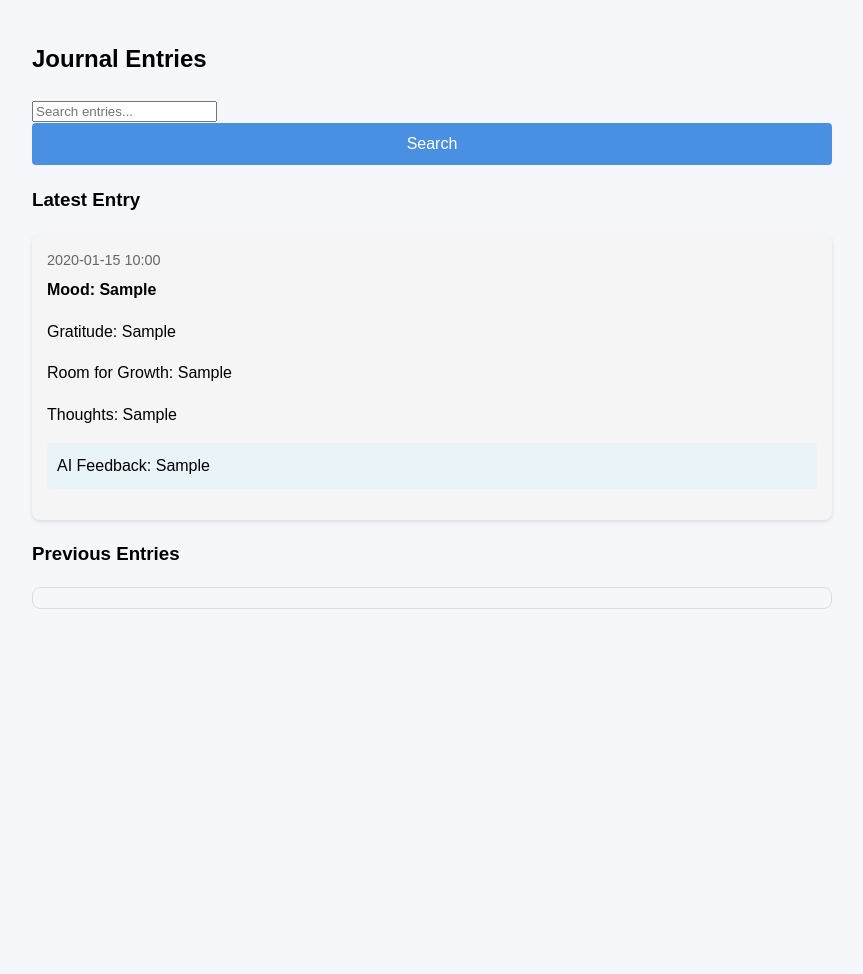
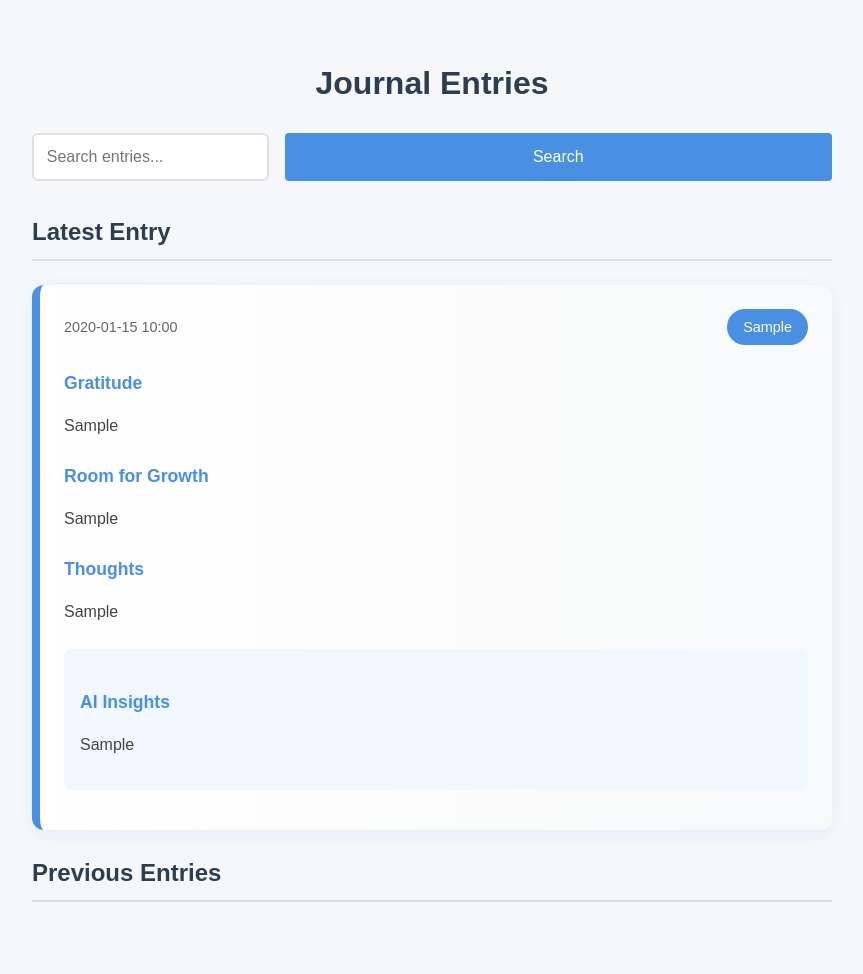
Before and after one commit to rockero241/journal_v01, a Flask app: page /entries in a window 1280 px wide. Shown: the part 100-1074 px from the top of the page, without its empty margins (208-1071 px from the left). Before the commit the page ends 709 px from the top, so only its background shows below. Run offline with Flask 3, Linux system fonts and the light colour scheme; a user stored in the database is signed in; tables that the repository leaves empty hold one stand-in row (values such as "Sample post").

Commit message:
Made some progress on the UI for past entries

```diff
--- a/app/static/css/journal.css
+++ b/app/static/css/journal.css
@@ -74,3 +74,135 @@ button[type="submit"] {
 button[type="submit"]:hover {
     background-color: #357ABD;
 }
+
+
+/* Entry List Styles */
+.entries-container {
+    max-width: 800px;
+    margin: 0 auto;
+    padding: 2rem;
+}
+
+.page-title {
+    color: #2c3e50;
+    margin-bottom: 1.5rem;
+    font-size: 2rem;
+    text-align: center;
+}
+
+.search-section {
+    margin-bottom: 2rem;
+}
+
+.search-form {
+    display: flex;
+    gap: 1rem;
+    justify-content: center;
+}
+
+.search-form input {
+    padding: 0.8rem;
+    border: 2px solid #e0e0e0;
+    border-radius: 6px;
+    width: 300px;
+    font-size: 1rem;
+}
+
+.search-button {
+    background: #4a90e2;
+    color: white;
+    border: none;
+    padding: 0.8rem 1.5rem;
+    border-radius: 6px;
+    cursor: pointer;
+    font-weight: 500;
+    transition: background-color 0.2s;
+}
+
+.search-button:hover {
+    background: #357abd;
+}
+
+.section-title {
+    color: #2c3e50;
+    margin: 1.5rem 0;
+    font-size: 1.5rem;
+    border-bottom: 2px solid #e0e0e0;
+    padding-bottom: 0.5rem;
+}
+
+.entry-card {
+    background: linear-gradient(to right, #ffffff, #f8f9fa);
+    border-left: 8px solid #4a90e2;
+    border-radius: 12px;
+    padding: 1.5rem;
+    margin-bottom: 1.5rem;
+    box-shadow: 0 4px 15px rgba(74, 144, 226, 0.1);
+    transition: all 0.3s ease-in-out;
+}
+
+.entry-card:hover {
+    transform: translateY(-3px);
+    box-shadow: 0 6px 20px rgba(74, 144, 226, 0.15);
+}
+
+.entry-header {
+    display: flex;
+    justify-content: space-between;
+    align-items: center;
+    margin-bottom: 1rem;
+}
+
+.entry-date {
+    color: #666;
+    font-size: 0.9rem;
+}
+
+.entry-mood {
+    background: #4a90e2;
+    color: white;
+    padding: 0.4rem 1rem;
+    border-radius: 20px;
+    font-size: 0.9rem;
+    font-weight: 500;
+}
+
+.content-section {
+    margin: 1rem 0;
+}
+
+.content-section h4 {
+    color: #4a90e2;
+    margin-bottom: 0.5rem;
+    font-size: 1.1rem;
+}
+
+.content-section p {
+    color: #444;
+    line-height: 1.6;
+}
+
+.ai-feedback {
+    background: #f0f7ff;
+    padding: 1rem;
+    border-radius: 8px;
+    margin-top: 1.5rem;
+}
+
+.entries-scroll {
+    max-height: 600px;
+    overflow-y: auto;
+    padding: 0.5rem;
+}
+
+.preview-indicator {
+    color: #666;
+    font-size: 0.9rem;
+    text-align: right;
+    margin-top: 0.5rem;
+    font-style: italic;
+}
+
+.previous-entries .entry-card {
+    cursor: pointer;
+}
--- a/app/templates/journal/entries.html
+++ b/app/templates/journal/entries.html
@@ -2,110 +2,60 @@
 
 {% block content %}
 <div class="entries-container">
-    <h2>Journal Entries</h2>
+    <h2 class="page-title">Journal Entries</h2>
 
-    <!-- Search Form -->
-    <div class="search-form">
-        <form method="GET" action="{{ url_for('journal.view_entries') }}">
+    <div class="search-section">
+        <form method="GET" action="{{ url_for('journal.view_entries') }}" class="search-form">
             <input type="text" name="search" placeholder="Search entries..." value="{{ search_term }}">
-            <button type="submit">Search</button>
+            <button type="submit" class="search-button">Search</button>
         </form>
     </div>
 
-    <!-- Latest Entry -->
     {% if entries %}
-    <div class="latest-entry">
-        <h3>Latest Entry</h3>
+    <section class="latest-entry">
+        <h3 class="section-title">Latest Entry</h3>
         <div class="entry-card">
-            <p class="entry-date">{{ entries[0].entry_date.strftime('%Y-%m-%d %H:%M') }}</p>
-            <p class="mood">Mood: {{ entries[0].mood }}</p>
-            <p class="gratitude">Gratitude: {{ entries[0].gratitude }}</p>
-            <p class="growth">Room for Growth: {{ entries[0].room_for_growth }}</p>
-            <p class="thoughts">Thoughts: {{ entries[0].thoughts }}</p>
-            {% if entries[0].ai_feedback %}
-            <p class="ai-feedback">AI Feedback: {{ entries[0].ai_feedback }}</p>
-            {% endif %}
+            <div class="entry-header">
+                <span class="entry-date">{{ entries[0].entry_date.strftime('%Y-%m-%d %H:%M') }}</span>
+                <span class="entry-mood">{{ entries[0].mood }}</span>
+            </div>
+            <div class="entry-content">
+                <div class="content-section">
+                    <h4>Gratitude</h4>
+                    <p>{{ entries[0].gratitude }}</p>
+                </div>
+                <div class="content-section">
+                    <h4>Room for Growth</h4>
+                    <p>{{ entries[0].room_for_growth }}</p>
+                </div>
+                <div class="content-section">
+                    <h4>Thoughts</h4>
+                    <p>{{ entries[0].thoughts }}</p>
+                </div>
+                {% if entries[0].ai_feedback %}
+                <div class="content-section ai-feedback">
+                    <h4>AI Insights</h4>
+                    <p>{{ entries[0].ai_feedback }}</p>
+                </div>
+                {% endif %}
+            </div>
         </div>
-    </div>
-    {% endif %}
+    </section>
 
-    <!-- Previous Entries Log -->
-    <div class="entries-log">
-        <h3>Previous Entries</h3>
+    <section class="previous-entries">
+        <h3 class="section-title">Previous Entries</h3>
         <div class="entries-scroll">
             {% for entry in entries[1:] %}
-            <div class="entry-preview" onclick="window.location.href='{{ url_for('journal.view_entry', entry_id=entry.id) }}'">
-                <p class="entry-date">{{ entry.entry_date.strftime('%Y-%m-%d %H:%M') }}</p>
-                <p class="mood">Mood: {{ entry.mood }}</p>
+            <div class="entry-card" onclick="window.location.href='{{ url_for('journal.view_entry', entry_id=entry.id) }}'">
+                <div class="entry-header">
+                    <span class="entry-date">{{ entry.entry_date.strftime('%Y-%m-%d %H:%M') }}</span>
+                    <span class="entry-mood">{{ entry.mood }}</span>
+                </div>
                 <div class="preview-indicator">Click to view full entry →</div>
             </div>
             {% endfor %}
         </div>
-    </div>
+    </section>
+    {% endif %}
 </div>
-
-<style>
-.entries-container {
-    max-width: 800px;
-    margin: 0 auto;
-    padding: 20px;
-}
-
-.search-form {
-    margin-bottom: 20px;
-}
-
-.entry-card {
-    background: #f5f5f5;
-    border-radius: 8px;
-    padding: 15px;
-    margin-bottom: 15px;
-    box-shadow: 0 2px 4px rgba(0,0,0,0.1);
-}
-
-.entry-preview {
-    background: #f5f5f5;
-    border-radius: 8px;
-    padding: 10px;
-    margin-bottom: 10px;
-    cursor: pointer;
-    transition: background-color 0.2s;
-}
-
-.entry-preview:hover {
-    background: #e0e0e0;
-}
-
-.preview-indicator {
-    color: #666;
-    font-size: 0.9em;
-    text-align: right;
-    font-style: italic;
-}
-
-.entries-scroll {
-    max-height: 500px;
-    overflow-y: auto;
-    padding: 10px;
-    border: 1px solid #ddd;
-    border-radius: 8px;
-}
-
-.entry-date {
-    color: #666;
-    font-size: 0.9em;
-    margin: 0;
-}
-
-.mood {
-    margin: 5px 0;
-    font-weight: bold;
-}
-
-.ai-feedback {
-    background: #e8f4f8;
-    padding: 10px;
-    border-radius: 4px;
-}
-</style>
 {% endblock %}
```
Also changed, not shown: static/css/journal.css (deleted, +0 -49 lines), templates/journal/entries.html (deleted, +0 -14 lines), 1 other file.
